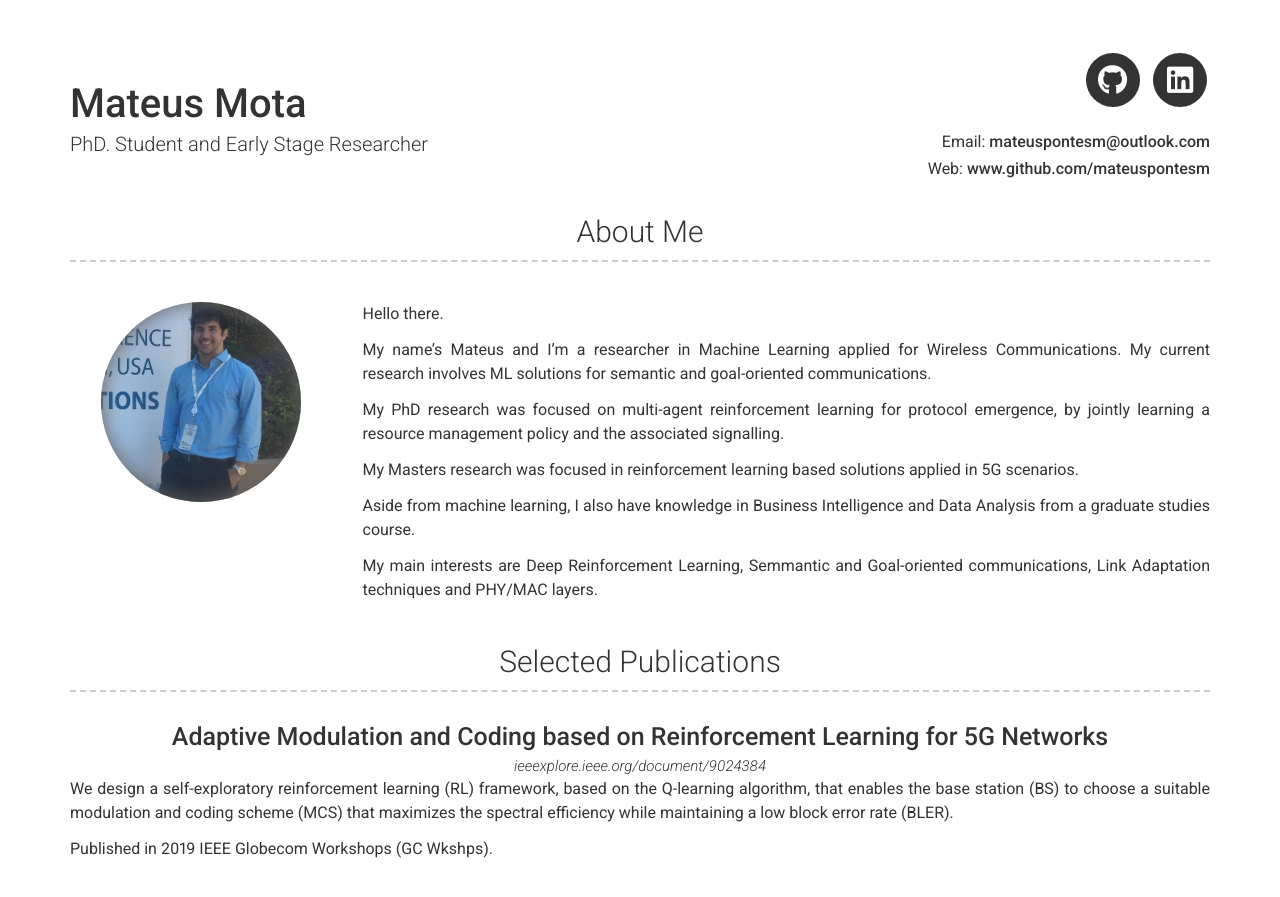
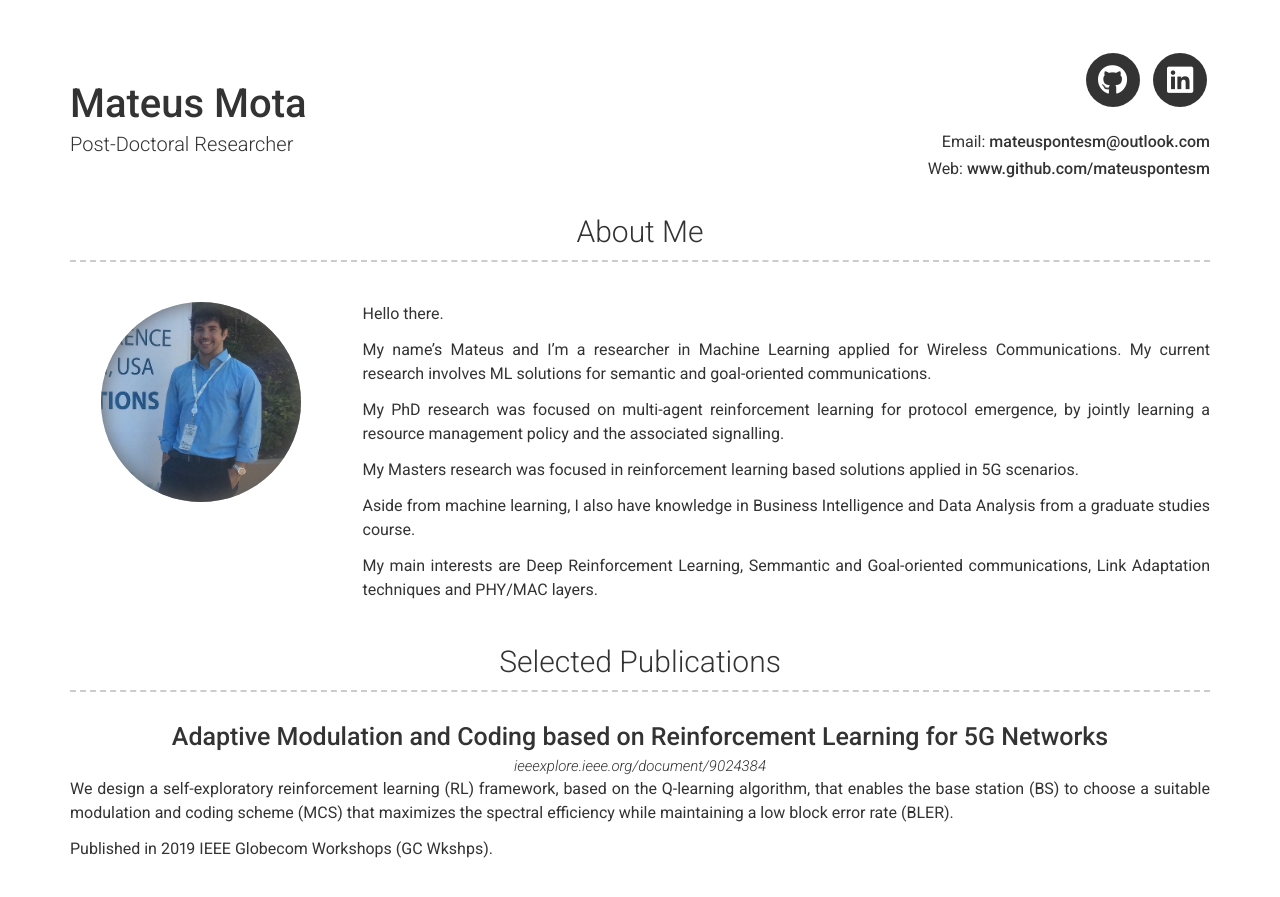
Before and after one commit to mateuspontesm/mateuspontesm.github.io, a Jekyll site: the page built from index.md, in a window 1280 px wide and 900 px high. Shown: the top 897 px of the window. Built offline with Jekyll 4.4.1, drawn with Linux system fonts in a browser that asks for light colours; nearby versions of some CDN libraries.

Commit message:
Update _config.yml

```diff
--- a/_config.yml
+++ b/_config.yml
@@ -10,7 +10,7 @@ darkmode: false
 
 # Personal info
 name: Mateus Mota
-title: PhD. Student and Early Stage Researcher
+title: Post-Doctoral Researcher
 email: mateuspontesm@outlook.com
 website: www.github.com/mateuspontesm
 
```
